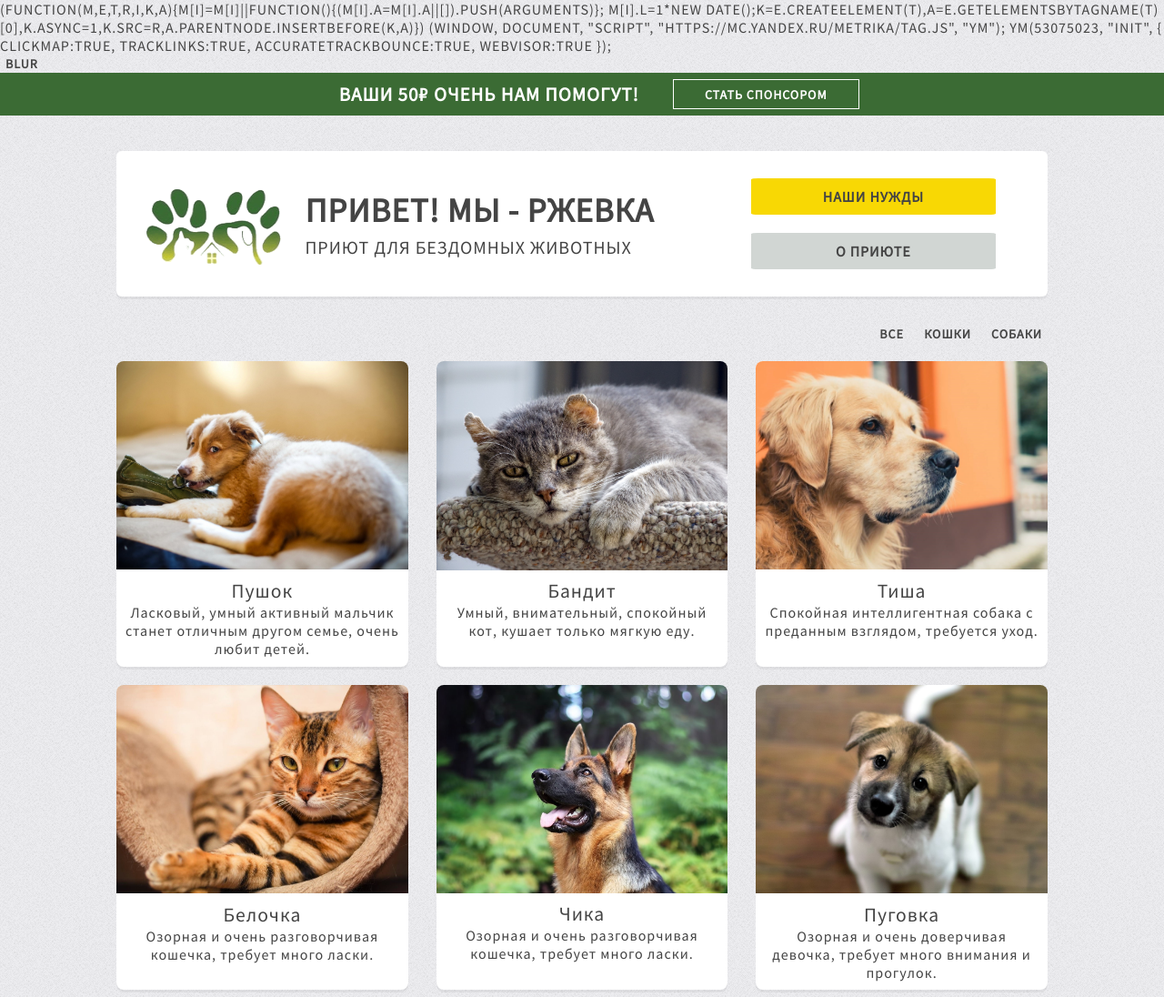
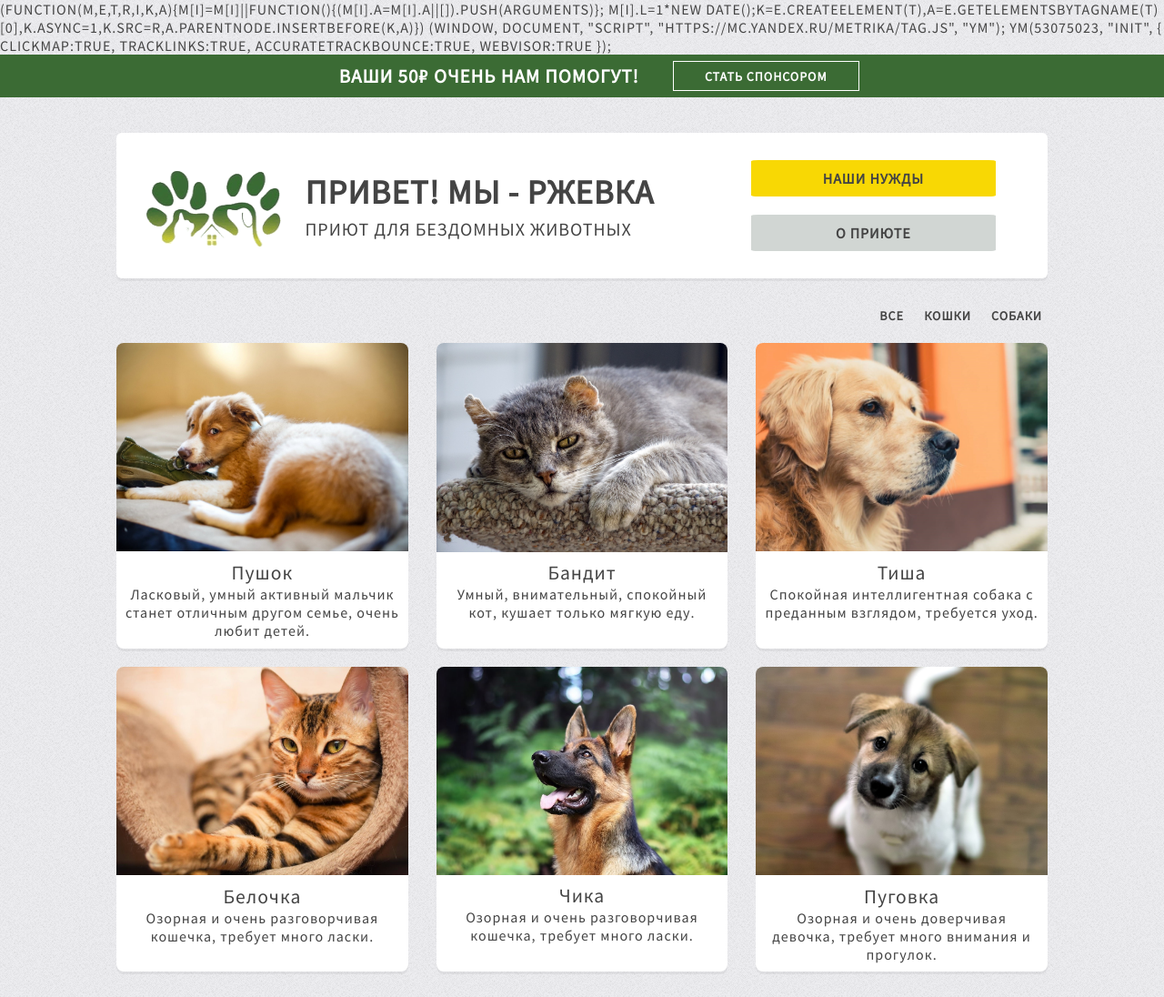
Before and after one commit to Kolomenskaya/Kolomenskaya.github.io, a plain HTML site: page index.html in a window 1280 px wide. Shown: the top 1096 px of the page at 91% size. Drawn offline with Linux system fonts and the light colour scheme.

Commit message:
Add files via upload

```diff
--- a/index.html
+++ b/index.html
@@ -32,7 +32,6 @@
 		<div id="modal" class="modalcenter">
 		</div>
 	</div>
-	<button onclick="getBlur()">Blur</button>
 	<header>
 		<p>Ваши 50₽ очень нам помогут! </p>
 		<a href="https://vk.com/priut_rgevka?w=app5727453_-190703">Стать спонсором</a>
```
